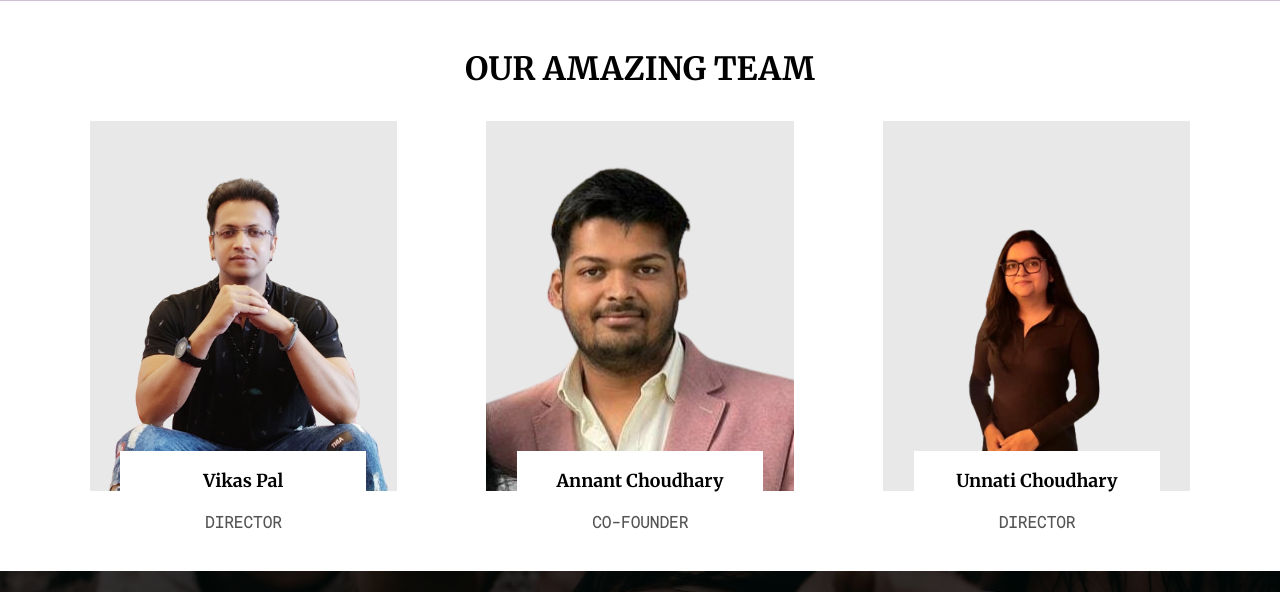
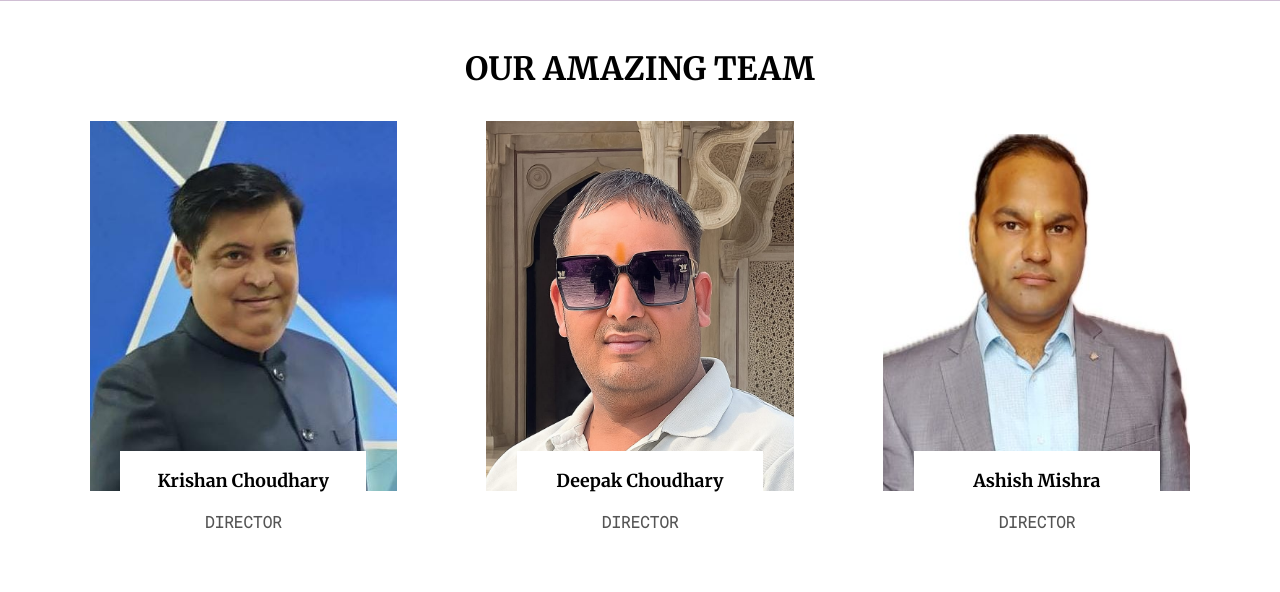
Before and after one commit to bagg42/AUFofficial.github.io, a plain HTML site: page aboutus.html in a window 1280 px wide. Shown: the part 663-1255 px from the top of the page. Drawn offline with Linux system fonts and the light colour scheme.

Commit message:
Update aboutus.html
added new positions

```diff
--- a/aboutus.html
+++ b/aboutus.html
@@ -132,7 +132,9 @@
             display: flex;
             justify-content: space-evenly;
             align-items: center;
-
+        }
+        #director {
+            margin: 8rem 0rem 5rem 0rem;
         }
 
         .pos1 {
@@ -236,6 +238,9 @@
             }
             .pos-wrap {
                 flex-direction: column;
+            }
+            #director{
+                margin : 0rem;
             }
             .pos1 {
                 width: 75%;
@@ -342,27 +347,48 @@
     <div class="box3">
         <h1>OUR AMAZING TEAM</h1>
         <div class="pos-wrap">
+
             <div class="pos1">
-                <img src="images/director2-removebg-preview.png" alt="">
+                <img src="images/newdirect1.jpg" alt="">
                 <div class="pos-text">
-                    <h2>Vikas Pal</h2>
+                    <h2>Krishan Choudhary</h2>
                     <h3>DIRECTOR</h3>
                 </div>
             </div>
+                <div class="pos1">
+                <img src="images/newdirect2.jpg" alt="">
+                <div class="pos-text">
+                    <h2>Deepak Choudhary</h2>
+                    <h3>DIRECTOR</h3>
+                </div>
+            </div>
+                <div class="pos1">
+                <img src="images/director3.jpg" alt="">
+                <div class="pos-text">
+                    <h2>Ashish Mishra</h2>
+                    <h3>DIRECTOR</h3>
+                </div>
+            </div>
+
+        </div>
+
+        <div class="pos-wrap" id="director">
+
             <div class="pos1">
                 <img src="images/co-founder-removebg-preview.png" alt="">
                 <div class="pos-text">
                     <h2>Annant Choudhary</h2>
-                    <h3>CO-FOUNDER</h3>
+                    <h3>DIRECTOR</h3>
                 </div>
             </div>
-            <div class="pos1">
-                <img src="images/director1-removebg-preview.png" alt="">
+                        <div class="pos1">
+                <img src="images/co-founder-removebg-preview (2).png" alt="">
                 <div class="pos-text">
                     <h2>Unnati Choudhary</h2>
                     <h3>DIRECTOR</h3>
                 </div>
             </div>
+
         </div>
     </div>
 
```
